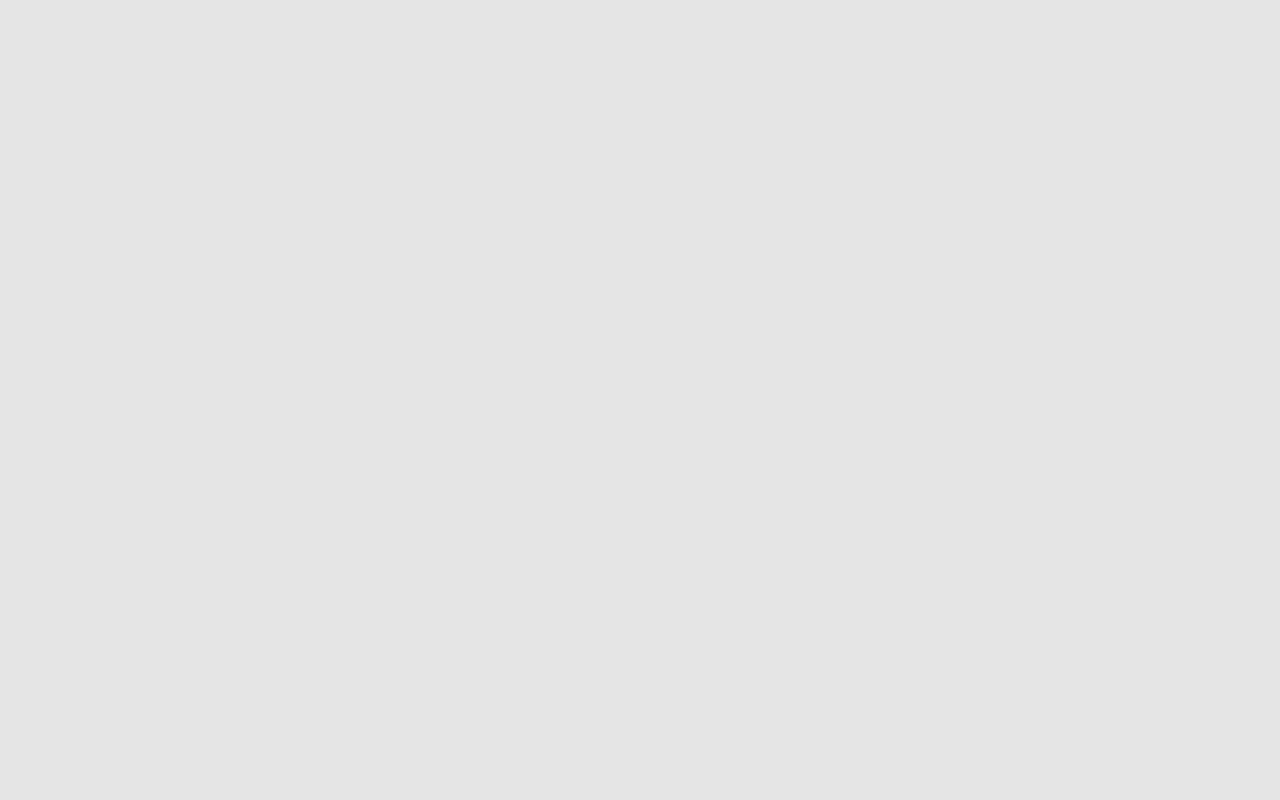
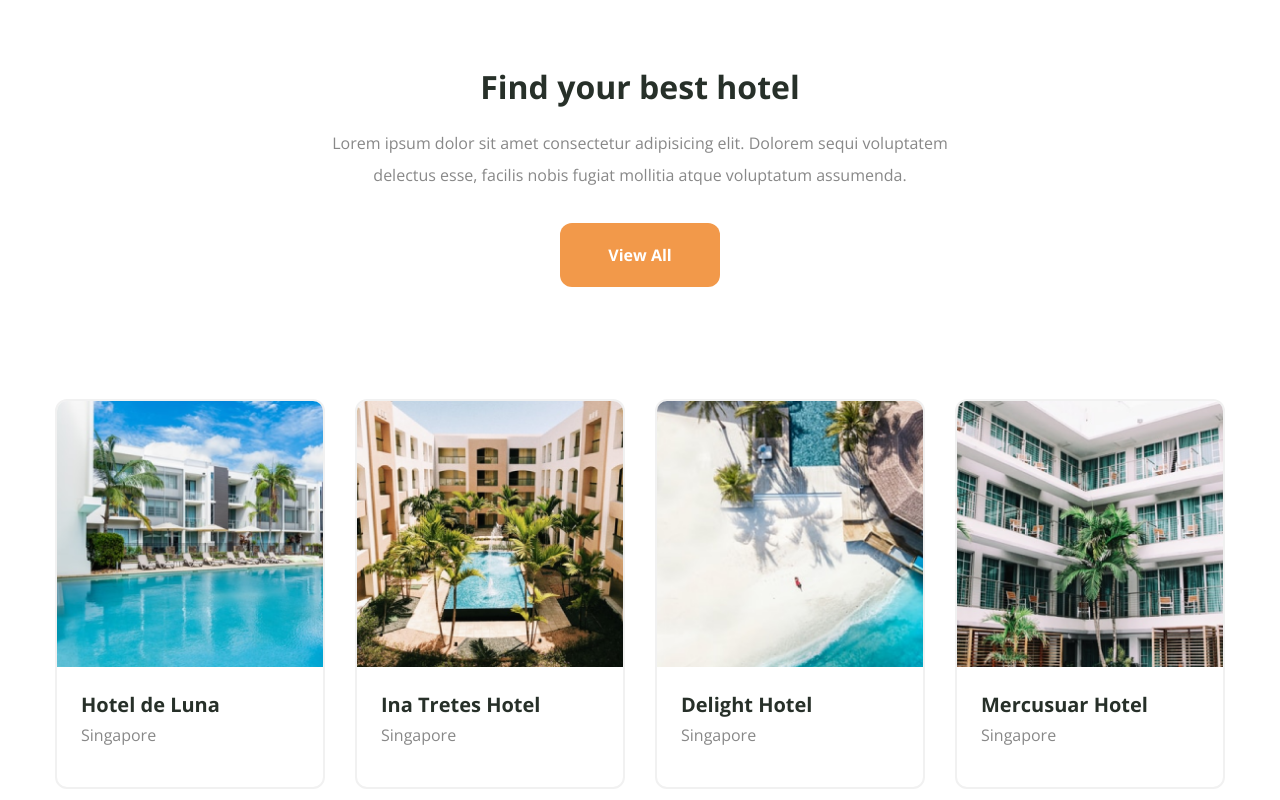
Before and after one commit to eduardosoutodefreitas/hotel-booking-lp, a Next.js app: page / in a window 1280 px wide. Shown: the part 3120-3920 px from the top of the page. Before the commit the page ends 3079 px from the top, so only its background shows below. Built offline with nearby package versions, Linux system fonts and the light colour scheme.

Commit message:
feat: add Find section and change once motion property to true

```diff
--- a/src/app/page.tsx
+++ b/src/app/page.tsx
@@ -4,7 +4,7 @@ import Footer from "@/components/Footer";
 import Header from "@/components/Header";
 import Hero from "@/components/Hero";
 import Recommendation from "@/components/Recommendation";
-import Image from "next/image";
+import Find from "../components/Find";
 
 export default function Home() {
   return (
@@ -14,6 +14,7 @@ export default function Home() {
       <Featured />
       <About />
       <Recommendation />
+      <Find />
       <Footer />
     </main>
   );
--- a/src/components/About.tsx
+++ b/src/components/About.tsx
@@ -21,7 +21,7 @@ const About = () => {
             initial='hidden'
             whileInView={"show"}
             viewport={{
-              once: false,
+              once: true,
               amount: 0.4,
             }}
             variants={fadeIn({ delay: 0.2, direction: "right" })}
@@ -36,7 +36,7 @@ const About = () => {
               initial='hidden'
               whileInView={"show"}
               viewport={{
-                once: false,
+                once: true,
                 amount: 0.4,
               }}
               variants={fadeIn({ delay: 0.5, direction: "left" })}
--- a/src/components/Featured.tsx
+++ b/src/components/Featured.tsx
@@ -9,7 +9,7 @@ const Featured = () => {
       initial='hidden'
       whileInView={"show"}
       viewport={{
-        once: false,
+        once: true,
         amount: 0.4,
       }}
       variants={fadeIn({ delay: 0.2, direction: "right" })}
--- /dev/null
+++ b/src/components/Find.tsx
@@ -0,0 +1,114 @@
+"use client";
+
+import { Button } from "@/components/ui/button";
+import { motion } from "framer-motion";
+import Image from "next/image";
+import { fadeIn } from "../../variants";
+
+const hotelData = [
+  {
+    image: "/find/hotel-1.png",
+    name: "Hotel de Luna",
+    location: "Singapore",
+  },
+  {
+    image: "/find/hotel-2.png",
+    name: "Ina Tretes Hotel",
+    location: "Singapore",
+  },
+  {
+    image: "/find/hotel-3.png",
+    name: "Delight Hotel",
+    location: "Singapore",
+  },
+  {
+    image: "/find/hotel-4.png",
+    name: "Mercusuar Hotel",
+    location: "Singapore",
+  },
+];
+const Find = () => {
+  return (
+    <section className='py-12 xl:py-36'>
+      <div className='container mx-auto'>
+        <div className='text-center'>
+          <motion.h2
+            initial='hidden'
+            whileInView='show'
+            viewport={{
+              once: true,
+              amount: 0.2,
+            }}
+            variants={fadeIn({ delay: 0.2, direction: "up" })}
+            className='h2 mb-6'
+          >
+            Find your best hotel
+          </motion.h2>
+          <motion.p
+            initial='hidden'
+            whileInView='show'
+            viewport={{
+              once: true,
+              amount: 0.2,
+            }}
+            variants={fadeIn({ delay: 0.4, direction: "up" })}
+            className='max-w-[638px] mx-auto mb-8'
+          >
+            Lorem ipsum dolor sit amet consectetur adipisicing elit. Dolorem
+            sequi voluptatem delectus esse, facilis nobis fugiat mollitia atque
+            voluptatum assumenda.
+          </motion.p>
+
+          <motion.div
+            initial='hidden'
+            whileInView='show'
+            viewport={{
+              once: true,
+              amount: 0.2,
+            }}
+            variants={fadeIn({ delay: 0.6, direction: "up" })}
+          >
+            <Button className='px-12 mb-14 xl:mb-28' variant={"accent"}>
+              View All
+            </Button>
+          </motion.div>
+        </div>
+
+        <motion.div
+          initial='hidden'
+          whileInView='show'
+          viewport={{
+            once: true,
+            amount: 0.2,
+          }}
+          variants={fadeIn({ delay: 0.2, direction: "up" })}
+          className='grid gap-y-10 xl:gap-y-0 lg:grid-cols-3 xl:grid-cols-4 xl:gap-x-[30px]'
+        >
+          {hotelData.map((hotel, index) => (
+            <div
+              key={index}
+              className='border-2 border-outline w-[270px] h-[390px] rounded-xl overflow-hidden hover:cursor-pointer group hover:bg-soft_green transition-all duration-700 mx-auto xl:mx-0'
+            >
+              <Image
+                src={hotel.image}
+                width={270}
+                height={270}
+                alt={hotel.name}
+              />
+              <div className='p-6 '>
+                <h4 className='h4 group-hover:text-white transition-all duration-300'>
+                  {hotel.name}
+                </h4>
+                <p className='group-hover:text-white transition-all duration-300'>
+                  {hotel.location}
+                </p>
+              </div>
+            </div>
+          ))}
+        </motion.div>
+      </div>
+    </section>
+  );
+};
+
+export default Find;
--- a/src/components/Recommendation.tsx
+++ b/src/components/Recommendation.tsx
@@ -54,7 +54,7 @@ const Recommendation = () => {
       initial='hidden'
       whileInView='show'
       viewport={{
-        once: false,
+        once: true,
         amount: 0.4,
       }}
       variants={fadeIn({ delay: 0.2, direction: "up" })}
--- a/src/components/SearchBox.tsx
+++ b/src/components/SearchBox.tsx
@@ -17,7 +17,7 @@ const SearchBox = () => {
       whileInView={"show"}
       viewport={{
         amount: 0,
-        once: false,
+        once: true,
       }}
       className='w-full max-w-[488px] bg-white max-h-max flex flex-col border border-outline rounded-[20px] p-10'
     >
```
